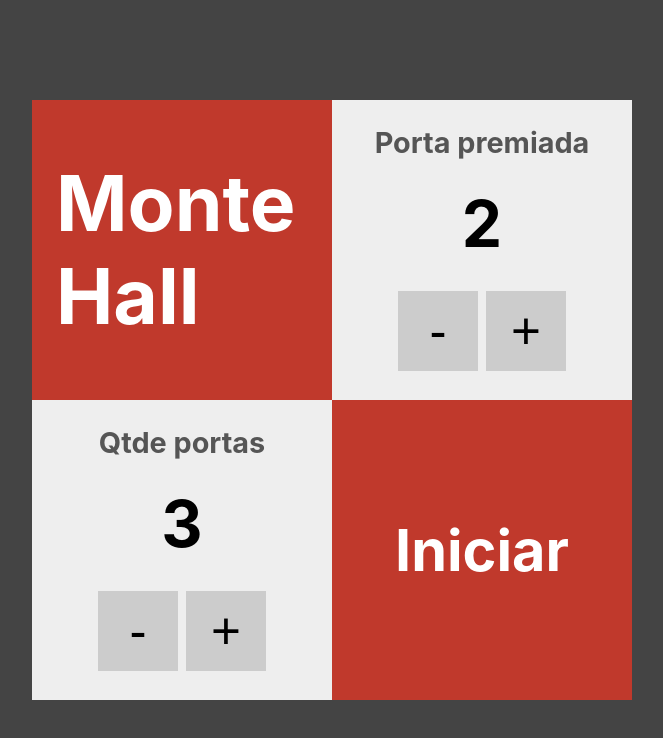
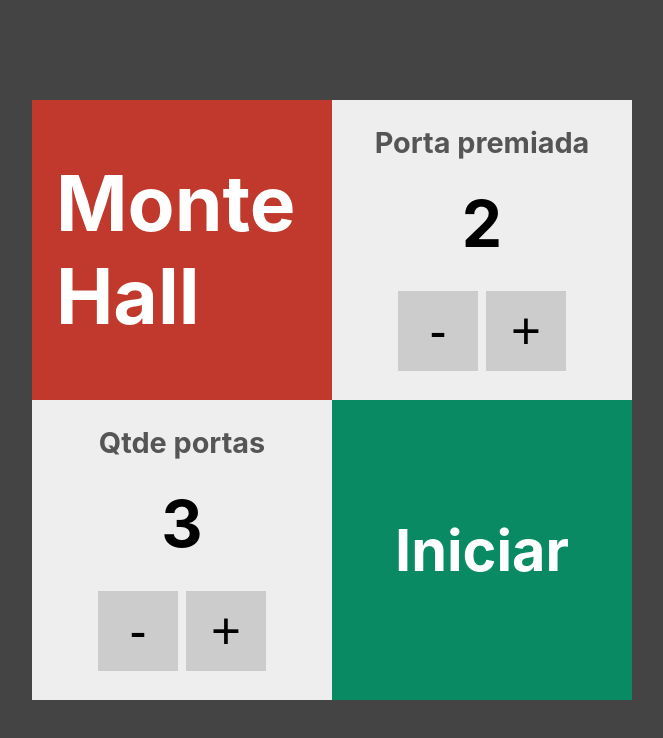
Before and after one commit to aloisiot/porta-premiada, a Next.js app: page / in a window 1280 px wide. Shown: the top 738 px of the page, without its empty margins (308-971 px from the left). Built offline with nearby package versions, Linux system fonts and the light colour scheme.

Commit message:
mudança na cor do botao iniciar

```diff
--- a/pages/index.tsx
+++ b/pages/index.tsx
@@ -34,7 +34,7 @@ export default function Home(){
                         onChange={(novaQtd) => setPortaPremiada(novaQtd)}
                     />
                 </Cartao>
-                <Cartao bgColor={"#c0392c"}>
+                <Cartao bgColor={"#0A8A62"}>
                     <Link href={`/jogo/${qtdPortas}/${potaPremiada}`} passHref>
                         <h2 className={styles.link}>Iniciar</h2>
                     </Link>
```
